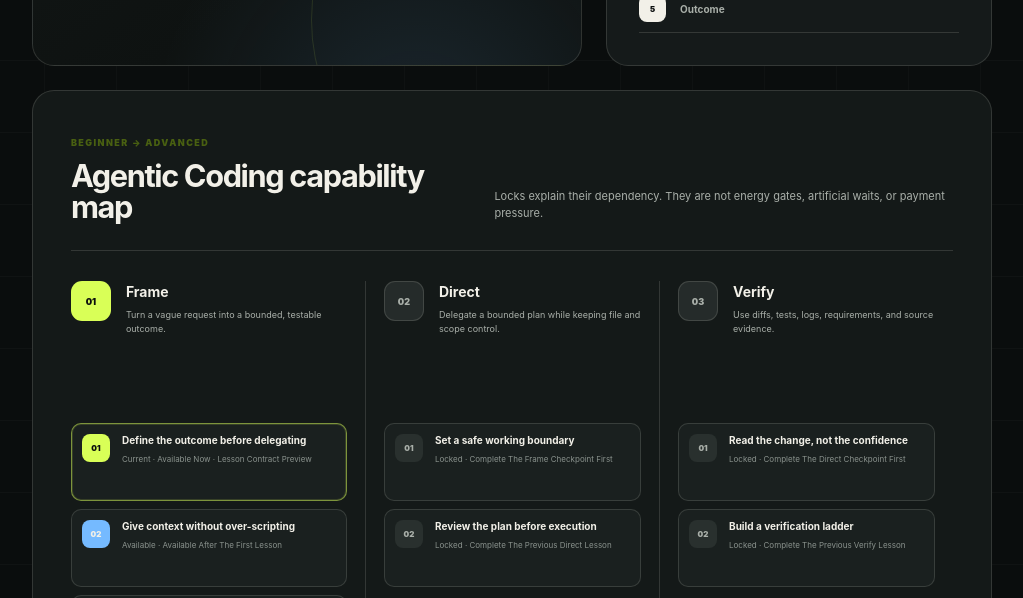
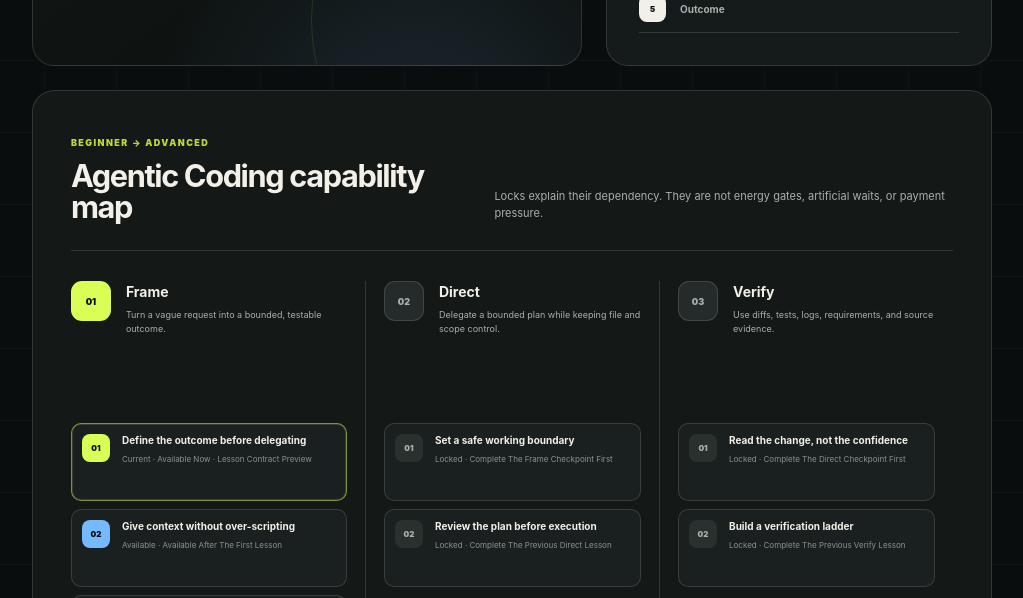
Before and after one commit to make-it-33/proofmode, a React (Vite) app in the folder apps/web/: page /app/learn in a window 1280 px wide. Shown: the part 1020-1618 px from the top of the page, without its empty margins (244-1267 px from the left). Built offline with nearby package versions, Linux system fonts and the light colour scheme.

Commit message:
fix(learn): restore AA contrast in curriculum states

```diff
--- a/apps/web/src/light-surface-contrast.css
+++ b/apps/web/src/light-surface-contrast.css
@@ -57,3 +57,16 @@
 .today-app .today-proof-list li:nth-child(4) .today-proof-code {
   color: var(--today-bg);
 }
+
+/*
+ * Learn reuses the dark app shell and keeps tiny state labels readable. The
+ * paper-only green token must not leak onto the dark curriculum canvas, and
+ * the blue available marker needs dark text rather than the shell ink.
+ */
+.learn-app .learn-path .learn-kicker {
+  color: #b9dc39;
+}
+
+.learn-app .learn-lesson-list li.is-available > span {
+  color: var(--today-bg);
+}
```
